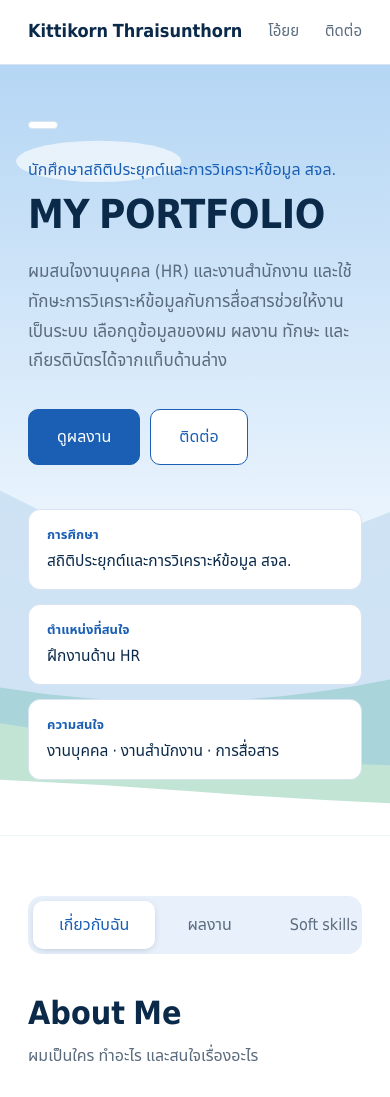
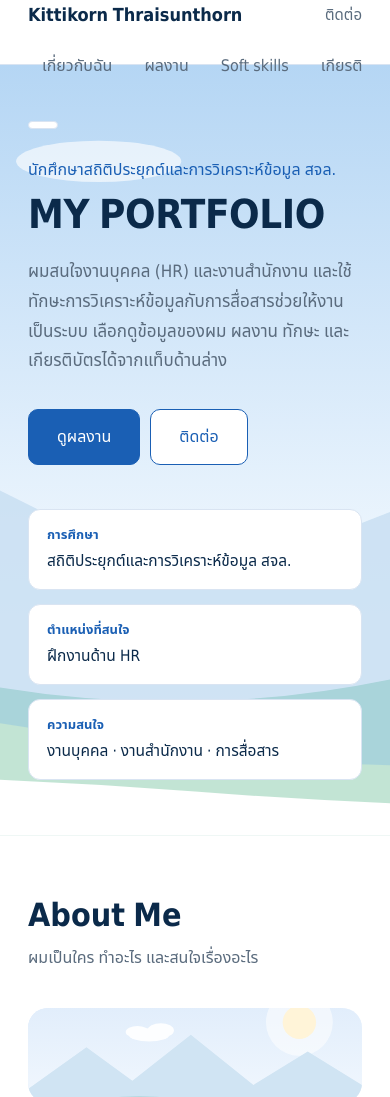
Before and after one commit to KittikornThraisunthorn/Portfolio, a plain HTML site: page index.html in a window 390 px wide. Shown: the top 1097 px of the page. Drawn offline with Linux system fonts and the light colour scheme; a web font is replaced by a local one.

Commit message:
Update portfolio website

```diff
--- a/index.html
+++ b/index.html
@@ -7,10 +7,28 @@
 <link rel="preconnect" href="https://fonts.googleapis.com">
 <link href="https://fonts.googleapis.com/css2?family=IBM+Plex+Sans+Thai:wght@300;400;500;600;700&display=swap" rel="stylesheet">
 <link rel="stylesheet" href="style.css">
+<style>
+header .wrap{display:flex;align-items:center;gap:12px}
+header .logo{margin-right:auto}
+header .tabs{display:flex;gap:4px;margin:0;padding:0;border:0;background:none;width:auto}
+header .tab{padding:8px 14px;white-space:nowrap}
+header nav{display:flex;gap:12px}
+#portfolio{scroll-margin-top:72px}
+@media (max-width:720px){
+  header .wrap{flex-wrap:wrap}
+  header .tabs{order:3;width:100%;overflow-x:auto;-webkit-overflow-scrolling:touch}
+}
+</style>
 </head>
 <body>
 <header><div class="wrap"><a class="logo" href="#top">Kittikorn Thraisunthorn</a>
-<nav><a href="#portfolio">โอ้ยย</a><a href="#contact">ติดต่อ</a></nav></div></header>
+  <div class="tabs" role="tablist" aria-label="หมวดหมู่">
+  <button class="tab" role="tab" id="tab-about" ...>เกี่ยวกับฉัน</button>
+  <button class="tab" role="tab" id="tab-works" ...>ผลงาน</button>
+  <button class="tab" role="tab" id="tab-soft" ...>Soft skills</button>
+  <button class="tab" role="tab" id="tab-certs" ...>เกียรติบัตร</button>
+</div>
+<nav><a href="#contact">ติดต่อ</a></nav></div></header>
 <main id="top">
 <div class="hero"><svg class="hbg" viewBox="0 0 1440 560" preserveAspectRatio="xMidYMax slice" aria-hidden="true">
 <defs><linearGradient id="hs" x1="0" y1="0" x2="0" y2="1"><stop offset="0" stop-color="#B5D6F4"/><stop offset=".6" stop-color="#EAF4FD"/><stop offset="1" stop-color="#fff"/></linearGradient></defs>
@@ -38,12 +56,6 @@
 </div></div>
 
 <section id="portfolio"><div class="wrap">
-<div class="tabs" role="tablist" aria-label="หมวดหมู่">
-<button class="tab" role="tab" id="tab-about" aria-controls="p-about" aria-selected="true">เกี่ยวกับฉัน</button>
-<button class="tab" role="tab" id="tab-works" aria-controls="p-works" aria-selected="false" tabindex="-1">ผลงาน</button>
-<button class="tab" role="tab" id="tab-soft" aria-controls="p-soft" aria-selected="false" tabindex="-1">Soft skills</button>
-<button class="tab" role="tab" id="tab-certs" aria-controls="p-certs" aria-selected="false" tabindex="-1">เกียรติบัตร</button>
-</div>
 
 <div class="panel" role="tabpanel" id="p-about" aria-labelledby="tab-about">
 <div class="head"><h2>About Me</h2><p class="sub">ผมเป็นใคร ทำอะไร และสนใจเรื่องอะไร</p></div>
@@ -95,5 +107,13 @@
 <!-- ข้อมูลผลงาน/รูป อยู่ใน data.js | ตัวสร้างหน้าเว็บอยู่ใน script.js -->
 <script src="data.js"></script>
 <script src="script.js"></script>
+<script>
+document.querySelectorAll('header .tab').forEach(function(b){
+  b.addEventListener('click',function(){
+    var reduce=window.matchMedia('(prefers-reduced-motion: reduce)').matches;
+    document.getElementById('portfolio').scrollIntoView({behavior:reduce?'auto':'smooth'});
+  });
+});
+</script>
 </body>
 </html>
```
